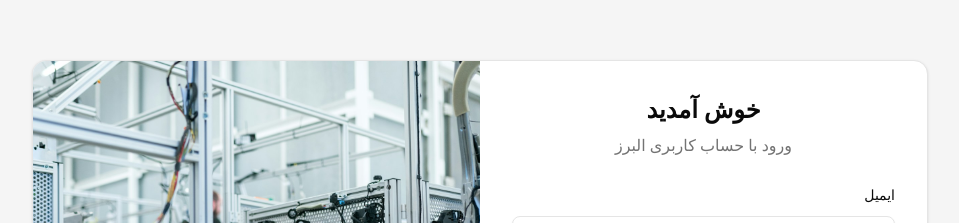
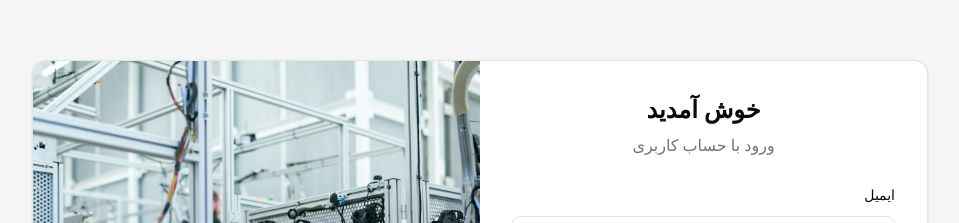
Before and after one commit to nima-saeidi/alborz-amozesh-frontend, a Next.js app: page /login in a window 1280 px wide. Shown: the part 123-346 px from the top of the page, without its empty margins (160-1119 px from the left). Built offline with nearby package versions, Linux system fonts and the light colour scheme.

Commit message:
fix: changed login form

```diff
--- a/src/components/login-form.tsx
+++ b/src/components/login-form.tsx
@@ -35,7 +35,7 @@ export function LoginForm({
                             <div className="flex flex-col items-center gap-2 text-center">
                                 <h1 className="text-2xl font-bold">خوش آمدید</h1>
                                 <p className="text-muted-foreground text-balance">
-                                    ورود با حساب کاربری البرز
+                                    ورود با حساب کاربری
                                 </p>
                             </div>
                             <Field>
```
